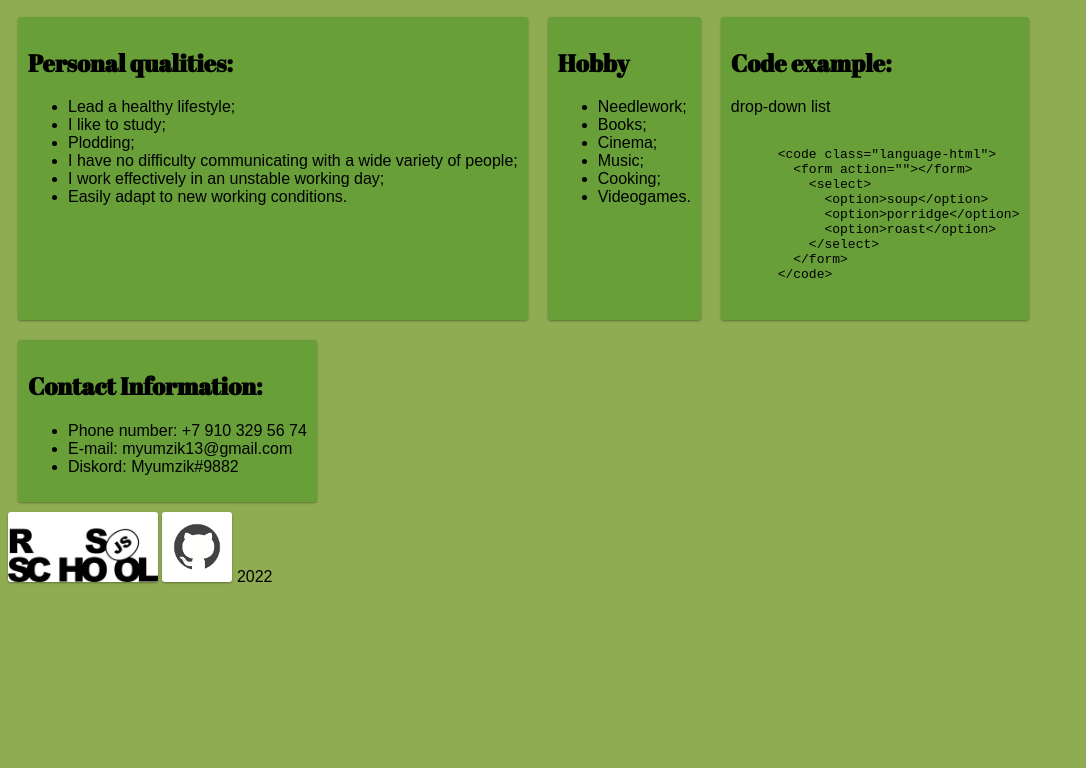
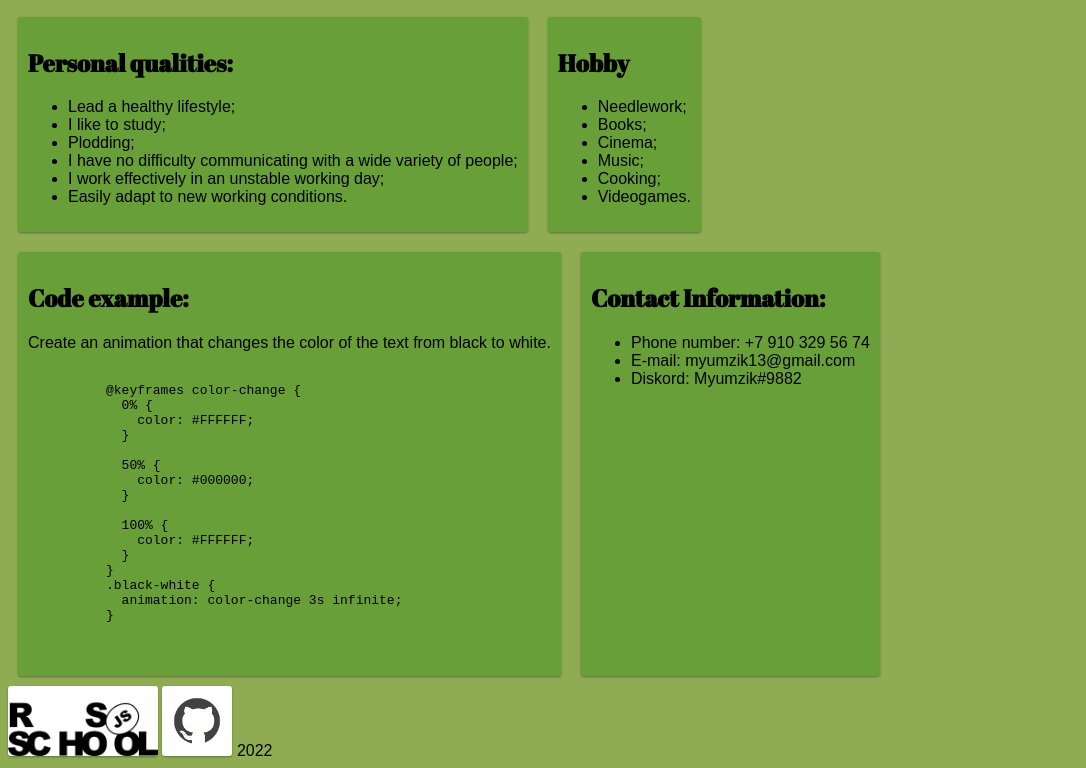
Before and after one commit to Myumzik/rsschool-cv, a plain HTML site: page index.html in a window 1280 px wide. Shown: the part 721-1489 px from the top of the page, without its empty margins (0-1086 px from the left). Before the commit the page ends 1315 px from the top, so only its background shows below. Drawn offline with nearby package versions, Linux system fonts and the light colour scheme; a web font is replaced by a local one.

Commit message:
fix: correct

```diff
--- a/index.html
+++ b/index.html
@@ -26,7 +26,7 @@
   <main class="main-container">
     <section class="section1" id="hello">
       <h1 class="section-title">Hi, I'm Ira Valuyskaya!</h1>
-      <img src="./assets\img\ojjzjitcXlE.jpg" width="200" height="250" alt="Фото">
+      <img src="assets/img/ojjzjitcXlE.jpg" width="200" height="250" alt="Фото">
       <p>Junior front-end developer. Study in RSSchool and i'm really trying.</p>
     </section>
     <section class="section2" id="about">
@@ -70,18 +70,27 @@
     </section>
     <section class="section6" id="code">
       <h2 class="section-title">Code example:</h2>
-      <p>drop-down list</p>
-      <xmp class="pre">
-      <code class="language-html">
-        <form action=""></form>
-          <select>
-            <option>soup</option>
-            <option>porridge</option>
-            <option>roast</option>
-          </select>
-        </form>
-      </code>
-      </xmp>
+      <p>Create an animation that changes the color of the text from black to white.</p>
+      <pre class="pre">
+        <code class="language-css">
+          @keyframes color-change {
+            0% {
+              color: #FFFFFF;
+            }
+
+            50% {
+              color: #000000;
+            }
+
+            100% {
+              color: #FFFFFF;
+            }
+          }
+          .black-white {
+            animation: color-change 3s infinite;
+          }
+        </code>
+      </pre>
     </section>
     <section class="section7" id="contacts">
       <h2 class="section-title">Contact Information:</h2>
@@ -93,8 +102,8 @@
     </section>
   </main>
   <footer class="footer">
-    <a href="https://rs.school/js/"><img src="./assets\img\logo.png" width="150" height="70" alt="RSSchool-link"></a>
-    <a href="https://github.com/Myumzik"><img src="./assets\img\githublogo.png" width="70" height="70" alt="github-link"></a>
+    <a href="https://rs.school/js/"><img src="assets/img/logo.png" width="150" height="70" alt="RSSchool-link"></a>
+    <a href="https://github.com/Myumzik"><img src="assets/img/githublogo.png" width="70" height="70" alt="github-link"></a>
     <span>2022</span>
   </footer>
 </body>
```
